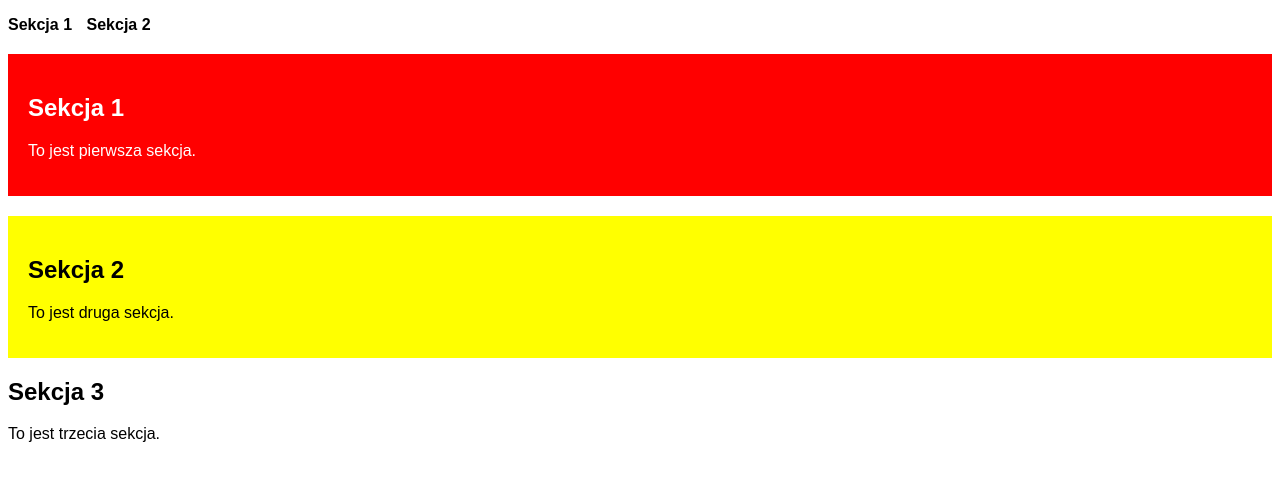
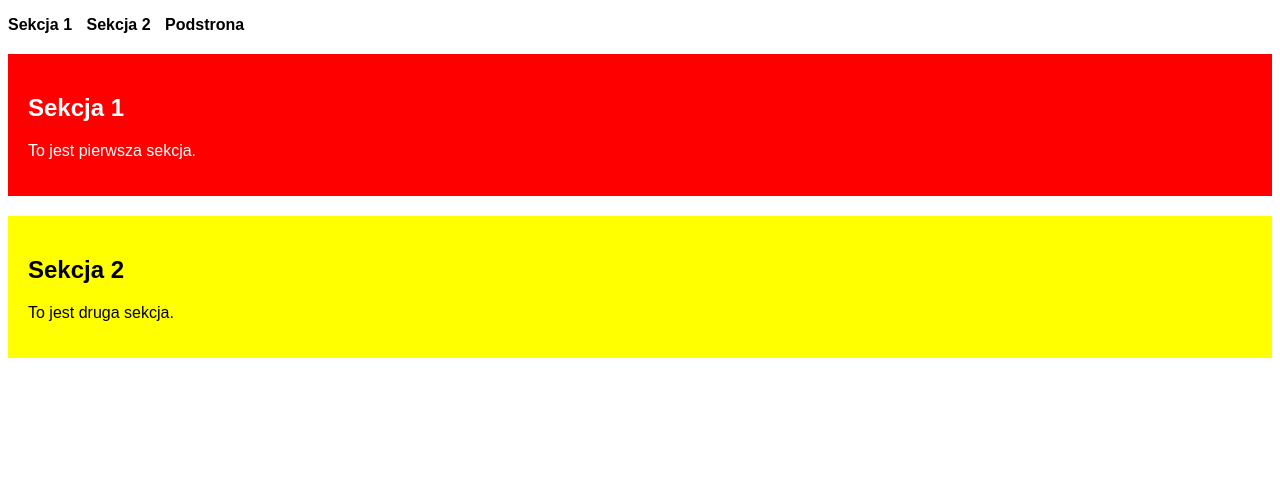
Before and after one commit to bartlomiejB1Izsti/lekcja, a plain HTML site: page index.html in a window 1280 px wide. Drawn offline with Linux system fonts and the light colour scheme.

Commit message:
Usunięcie sekcji 3 i dodanie linka od podstrony

```diff
--- a/index.html
+++ b/index.html
@@ -14,6 +14,7 @@
         <ul>
           <li><a href="#sekcja1">Sekcja 1</a></li>
           <li><a href="#sekcja2">Sekcja 2</a></li>
+          <li><a link="podstrona.html">Podstrona</a></li>
         </ul>
       </nav>
     </header>
@@ -25,9 +26,5 @@
       <h2>Sekcja 2</h2>
       <p>To jest druga sekcja.</p>
     </section>
-    <section class="sekcja3">
-      <h2>Sekcja 3</h2>
-      <p>To jest trzecia sekcja.</p>
-    </section>
   </body>
 </html>
```
